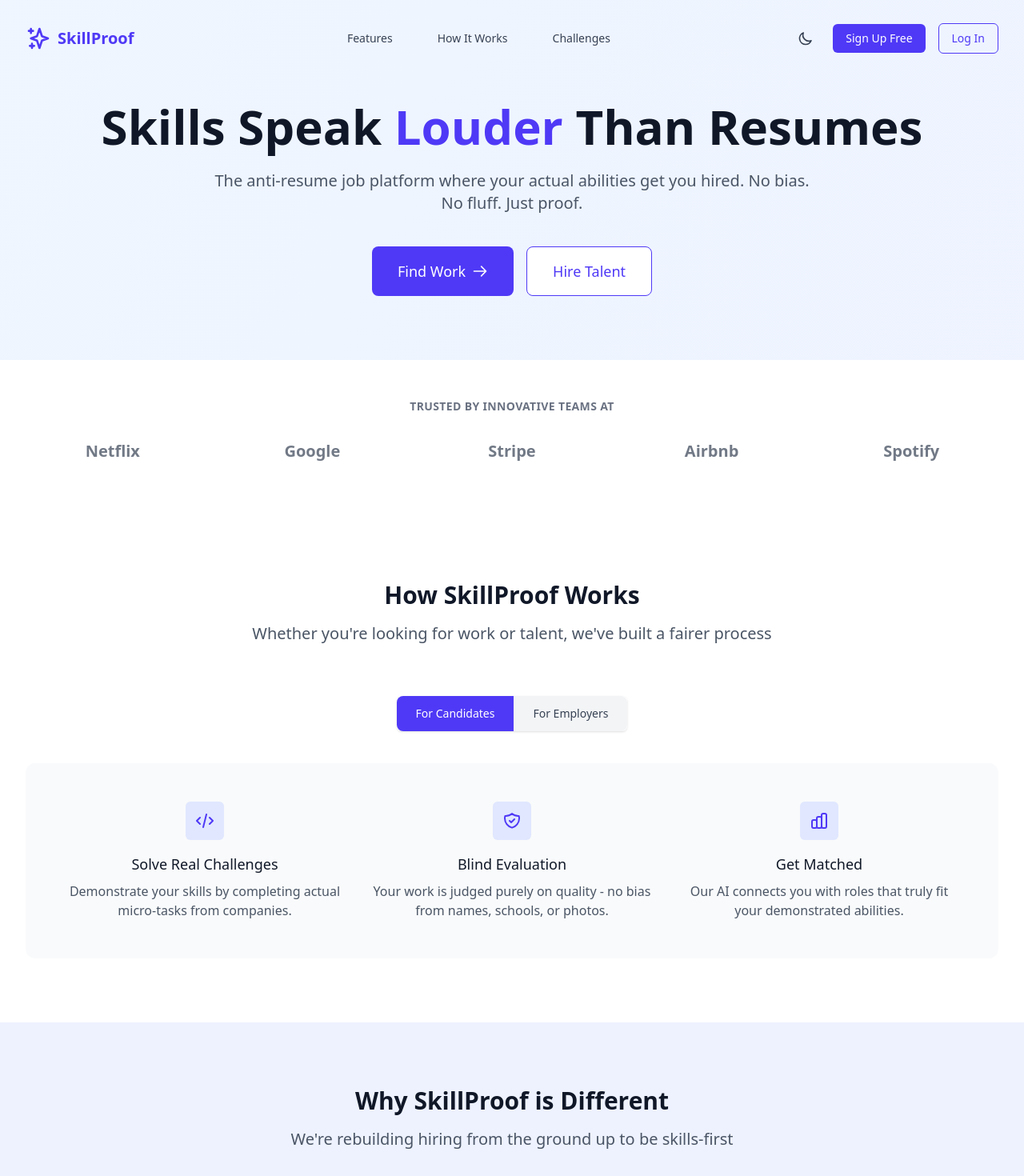
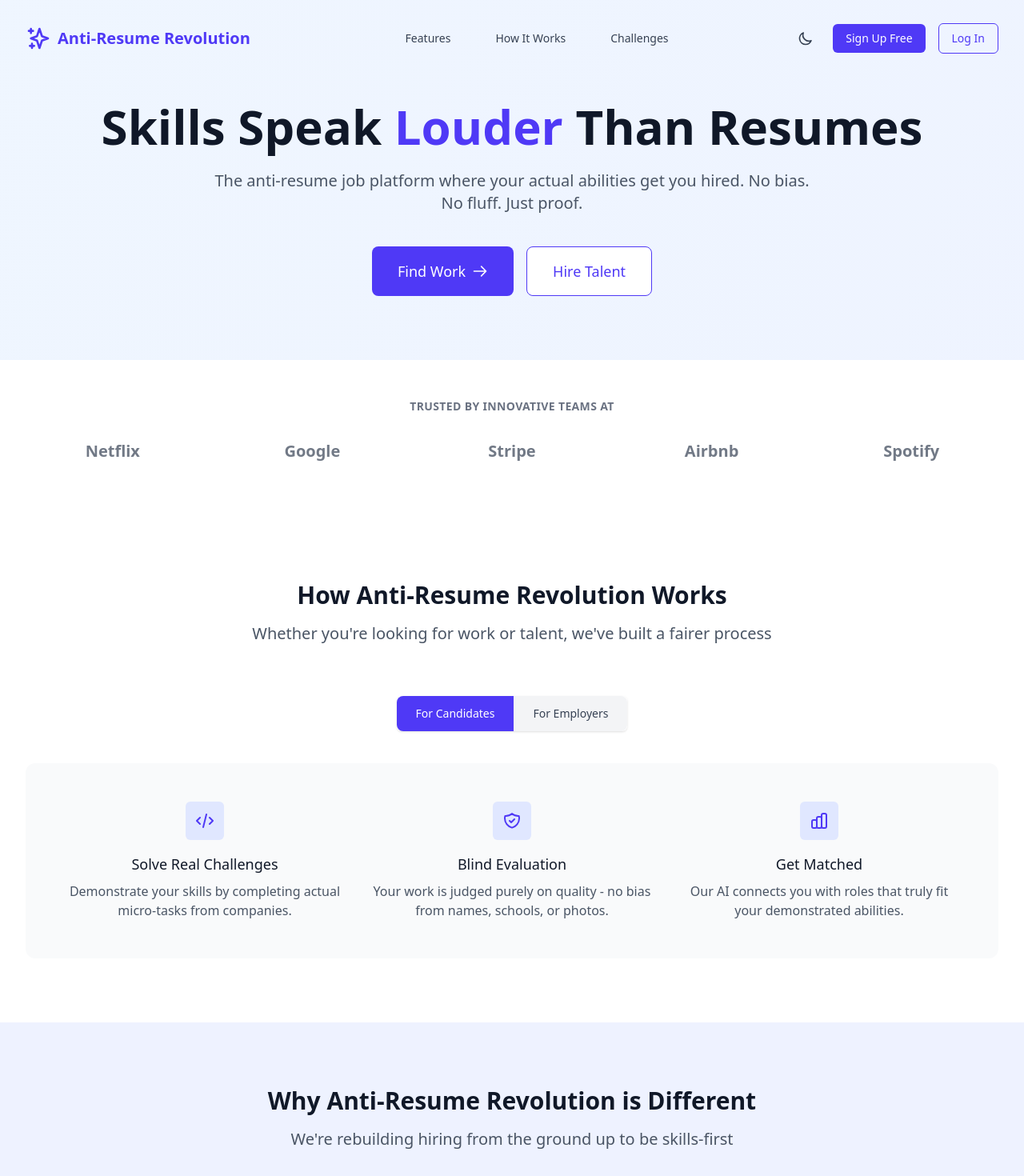
Before and after one commit to mahi-in9/FT-WEB-Team-19-Anti-Resume-Job-Platform, a React (Vite) app in the folder Anti-Resume-Job-Platform/: page / in a window 1280 px wide. Shown: the top 1470 px of the page at 80% size. Built offline with nearby package versions, Linux system fonts and the light colour scheme.

Commit message:
title changes

```diff
--- a/Anti-Resume-Job-Platform/index.html
+++ b/Anti-Resume-Job-Platform/index.html
@@ -3,10 +3,10 @@
 
 <head>
   <meta charset="UTF-8" />
-  <link rel="icon" type="image/svg+xml" href="/vite.svg" />
+
   <meta name="viewport" content="width=device-width, initial-scale=1.0" />
   <link rel="stylesheet" href="./src/index.css">
-  <title>Vite + React</title>
+  <title>Anti-Resume Revolution</title>
 </head>
 
 <body>
--- a/Anti-Resume-Job-Platform/src/components/Home.jsx
+++ b/Anti-Resume-Job-Platform/src/components/Home.jsx
@@ -83,7 +83,7 @@ export default function LandingPage() {
             <div className="flex items-center">
               <div className="flex-shrink-0 flex items-center">
                 <SparklesIcon className={`h-8 w-8 ${darkMode ? 'text-indigo-400' : 'text-indigo-600'}`} />
-                <span className={`ml-2 text-xl font-bold ${darkMode ? 'text-indigo-400' : 'text-indigo-600'}`}>SkillProof</span>
+                <span className={`ml-2 text-xl font-bold ${darkMode ? 'text-indigo-400' : 'text-indigo-600'}`}>Anti-Resume Revolution</span>
               </div>
             </div>
             <div className="hidden md:block">
@@ -152,7 +152,7 @@ export default function LandingPage() {
       <section id="how-it-works" className={`py-20 ${darkMode ? 'bg-gray-800' : 'bg-white'}`}>
         <div className="max-w-7xl mx-auto px-4 sm:px-6 lg:px-8">
           <div className="text-center mb-16">
-            <h2 className={`text-3xl font-bold mb-4 ${darkMode ? 'text-white' : 'text-gray-900'}`}>How SkillProof Works</h2>
+            <h2 className={`text-3xl font-bold mb-4 ${darkMode ? 'text-white' : 'text-gray-900'}`}>How Anti-Resume Revolution Works</h2>
             <p className={`text-xl max-w-3xl mx-auto ${darkMode ? 'text-gray-300' : 'text-gray-600'}`}>
               Whether you're looking for work or talent, we've built a fairer process
             </p>
@@ -245,7 +245,7 @@ export default function LandingPage() {
       <section id="features" className={`py-20 ${darkMode ? 'bg-gray-900' : 'bg-indigo-50'}`}>
         <div className="max-w-7xl mx-auto px-4 sm:px-6 lg:px-8">
           <div className="text-center mb-16">
-            <h2 className={`text-3xl font-bold mb-4 ${darkMode ? 'text-white' : 'text-gray-900'}`}>Why SkillProof is Different</h2>
+            <h2 className={`text-3xl font-bold mb-4 ${darkMode ? 'text-white' : 'text-gray-900'}`}>Why Anti-Resume Revolution is Different</h2>
             <p className={`text-xl max-w-3xl mx-auto ${darkMode ? 'text-gray-300' : 'text-gray-600'}`}>
               We're rebuilding hiring from the ground up to be skills-first
             </p>
@@ -311,7 +311,7 @@ export default function LandingPage() {
           <div className="text-center mb-16">
             <h2 className={`text-3xl font-bold mb-4 ${darkMode ? 'text-white' : 'text-gray-900'}`}>Sample Challenges</h2>
             <p className={`text-xl max-w-3xl mx-auto ${darkMode ? 'text-gray-300' : 'text-gray-600'}`}>
-              Try these example challenges to see how SkillProof works
+              Try these example challenges to see how Anti-Resume Revolution works
             </p>
           </div>
 
@@ -379,7 +379,7 @@ export default function LandingPage() {
         <div className="max-w-7xl mx-auto px-4 sm:px-6 lg:px-8 text-center">
           <h2 className="text-3xl font-bold mb-6">Ready to Transform Hiring?</h2>
           <p className="text-xl mb-8 max-w-3xl mx-auto opacity-90">
-            Join SkillProof today and experience hiring based on what really matters - skills.
+            Join Anti-Resume Revolution today and experience hiring based on what really matters - skills.
           </p>
           <div className="flex flex-col sm:flex-row justify-center gap-4">
             <button className="bg-white text-indigo-600 px-8 py-4 rounded-lg text-lg font-medium hover:bg-indigo-50 transition-colors">
@@ -433,7 +433,7 @@ export default function LandingPage() {
             </div>
           </div>
           <div className={`mt-12 pt-8 border-t ${darkMode ? 'border-gray-700' : 'border-gray-700'} flex flex-col md:flex-row justify-between items-center`}>
-            <p className="text-gray-400 text-sm">© 2023 SkillProof. All rights reserved.</p>
+            <p className="text-gray-400 text-sm">© 2023 Anti-Resume Revolution. All rights reserved.</p>
             <div className="mt-4 md:mt-0 flex space-x-6">
               <a href="#" className="text-gray-400 hover:text-white text-sm">Privacy Policy</a>
               <a href="#" className="text-gray-400 hover:text-white text-sm">Terms of Service</a>
```
